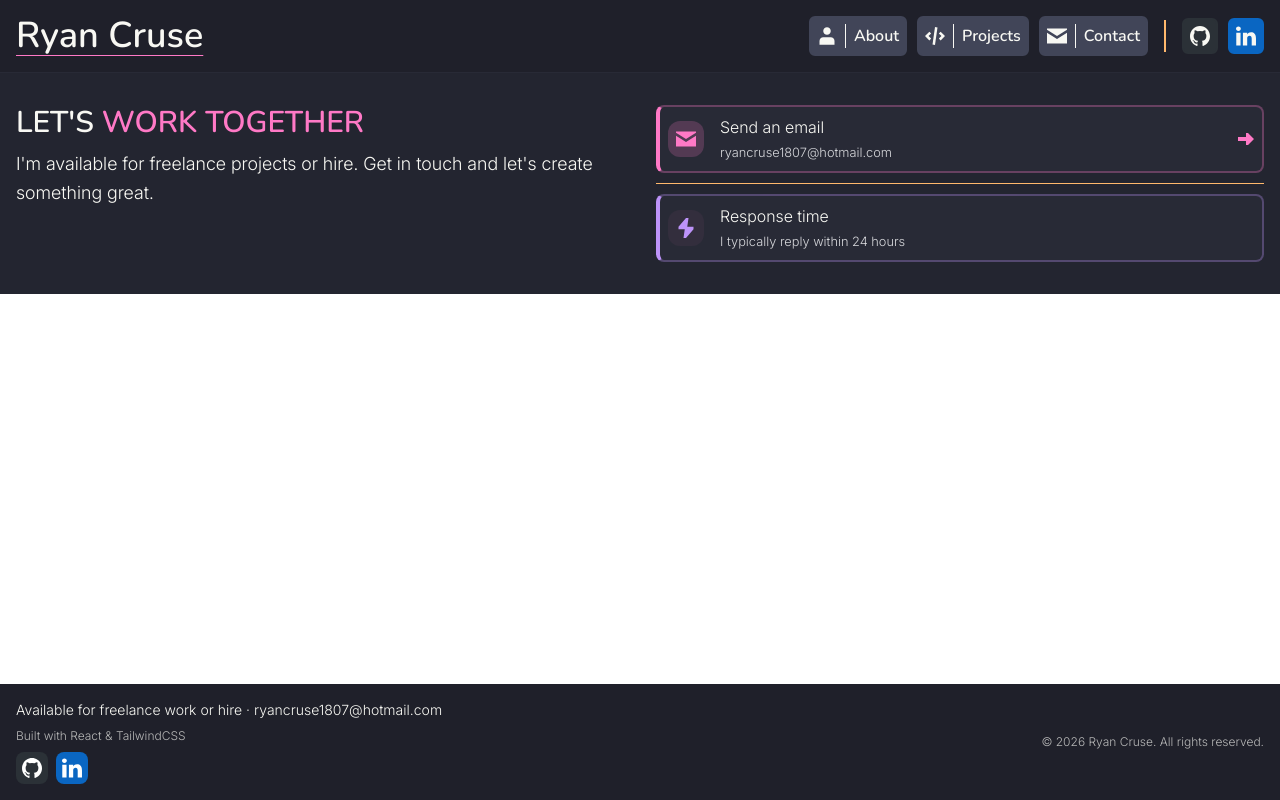
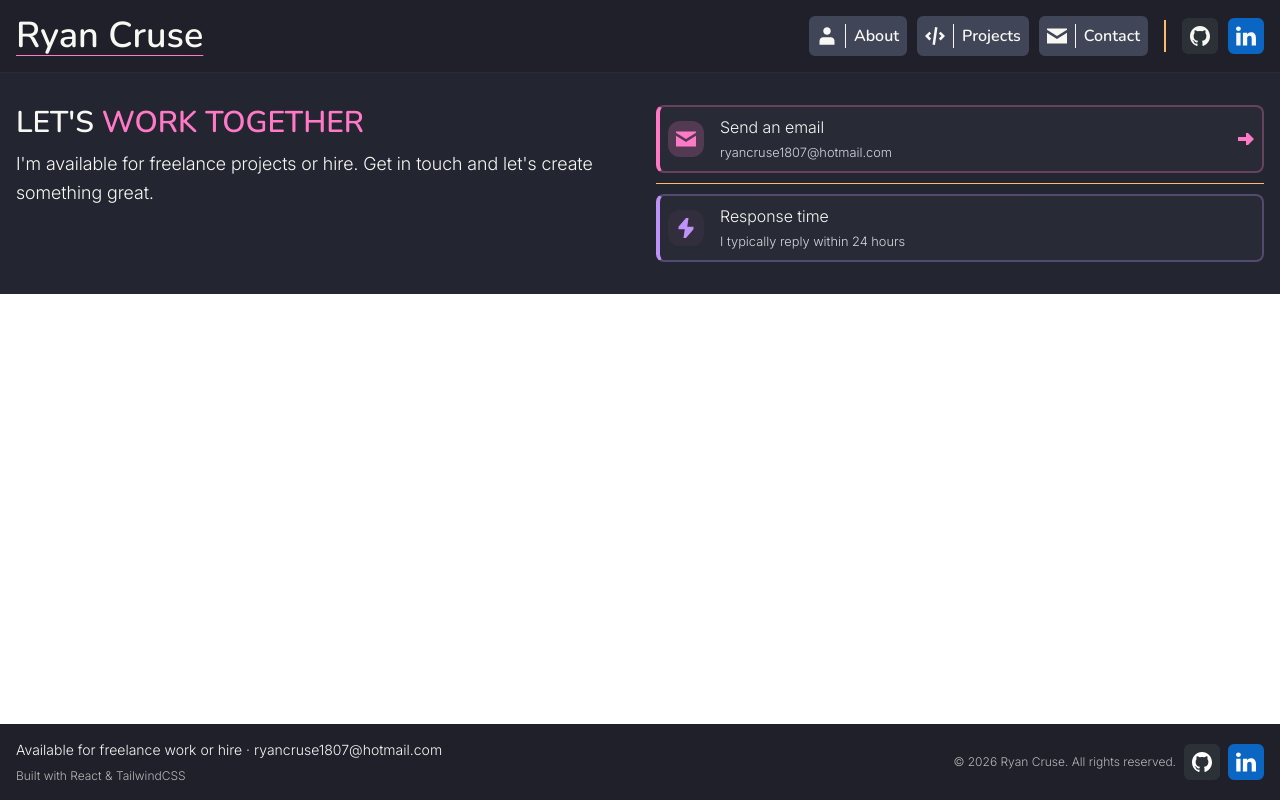
Before and after one commit to Cruse180795/my-portfolio, a React (Vite) app: page / in a window 1280 px wide. Built offline with nearby package versions, Linux system fonts and the light colour scheme.

Commit message:
style: Applied same styling to the social links in the Footer component as in the Navigation component for desktop

```diff
--- a/src/components/layout/Footer.tsx
+++ b/src/components/layout/Footer.tsx
@@ -24,23 +24,27 @@ function Footer({githubLink, linkedinLink}: FooterProps) {
               <p className="text-xs text-base-content/70">Built with React & TailwindCSS</p>
             </div>
 
-            {/** Secondary contact paths */}
-            <div className="flex items-center justify-center gap-x-2 lg:justify-start">
-              <a href={githubLink} className="p-1.5 rounded-lg bg-github text-white" target="_blank">
-                <GithubIcon className="size-5"/>
-              </a>
-              <a href={linkedinLink} className="p-1.5 rounded-lg bg-linkedin text-white" target="_blank">
-                <LinkedinIcon className="size-5"/>
-              </a>
-            </div>
+
           </div>
 
 
 
           <hr className="border-accent lg:hidden" />
 
-          {/** Legal boilerplate */}
-          <p className="text-xs text-base-content/70">© 2026 Ryan Cruse. All rights reserved.</p>
+          <div className="flex flex-col items-center gap-y-2.5 lg:flex-row lg:gap-y-0 lg:gap-x-2">
+            {/** Legal boilerplate */}
+            <p className="text-xs text-base-content/70">© 2026 Ryan Cruse. All rights reserved.</p>
+            {/** Secondary contact paths */}
+            <div className="flex items-center gap-x-2">
+              <a href={githubLink} className="p-1.5 rounded-button bg-github text-white border-2 border-github transition-all ease-in-out duration-500 hover:-translate-y-0.5" target="_blank" rel="noopener noreferrer">
+                <GithubIcon className="size-5"/>
+              </a>
+              <a href={linkedinLink} className="p-1.5 rounded-button bg-linkedin text-white border-2 border-linkedin transition-all ease-in-out duration-500 hover:-translate-y-0.5" target="_blank" rel="noopener noreferrer">
+                <LinkedinIcon className="size-5"/>
+              </a>
+            </div>
+          </div>
+
         </div>
         </div>
 
```
